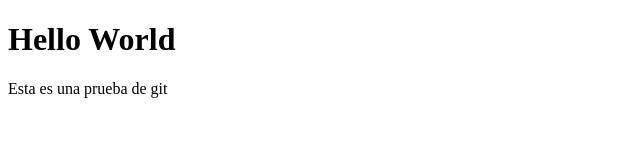
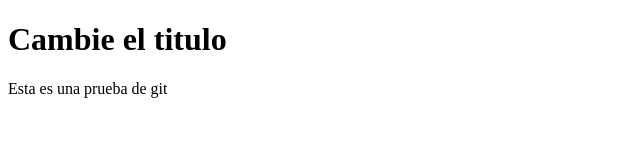
Before and after one commit to dmanriquez/testing-git, a plain HTML site: page index.html in a window 1280 px wide. Shown: the whole page, without its empty margins (0-640 px from the left). Drawn offline with Linux system fonts and the light colour scheme.

Commit message:
Cambio al titulo

```diff
--- a/index.html
+++ b/index.html
@@ -6,7 +6,7 @@
   <title>Document</title>
 </head>
 <body>
-  <h1>Hello World</h1>
+  <h1>Cambie el titulo</h1>
   <p>Esta es una prueba de git</p>
 </body>
 </html>
```
